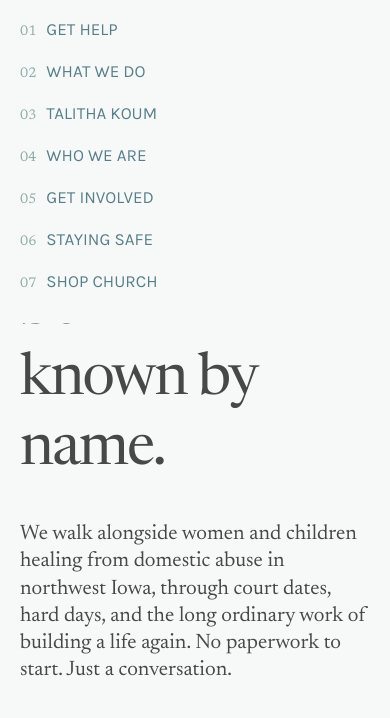
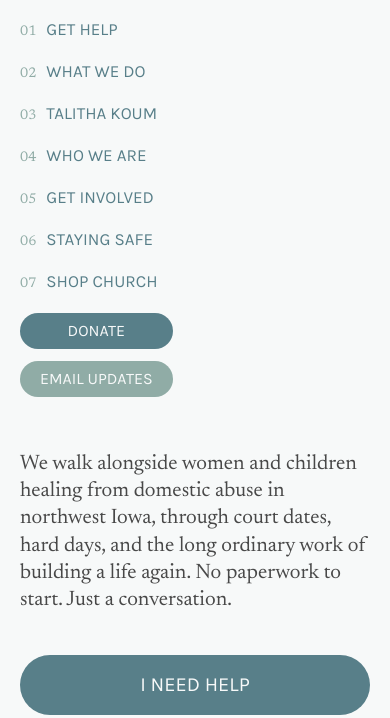
Before and after one commit to Cosmically-Creative/whispers-of-lhj-site, a plain HTML site: page index.html in a window 390 px wide. Both pictures are taken after a click on the button "Open navigation". Shown: the part 126-844 px from the top of the page. Drawn offline with Linux system fonts and the light colour scheme.

Commit message:
Refine hero section styling and layout in index.html and queries.css. Adjusted heading line breaks for better readability and updated CSS for responsive font sizing and layout enhancements.

```diff
--- a/css/queries.css
+++ b/css/queries.css
@@ -24,6 +24,10 @@
 }
 
 @media (min-width: 75.0625em) {
+    .hero-text h1 {
+        font-size: clamp(6.4rem, 5.8vw, 8.8rem);
+    }
+
     .get-help-intro,
     .what-we-do-hero-copy,
     .talitha-koum-hero-copy,
@@ -146,15 +150,17 @@
         transform: none;
     }
 
-    .nav--open .btns {
+    .js .nav--open .btns {
         display: flex;
+        flex-direction: column;
+        align-items: stretch;
+        width: max-content;
         grid-column: 1 / -1;
         gap: 1.2rem;
         padding: 0 0 2rem;
     }
 
-    .nav--open .btns .btn {
-        flex: 1;
+    .js .nav--open .btns .btn {
         text-align: center;
     }
 }
@@ -307,8 +313,12 @@
     }
 
     .hero-text {
-        max-width: 72rem;
+        max-width: 100rem;
         margin: 0 auto;
+    }
+
+    .hero-text h1 br {
+        display: none;
     }
 
     .hero-image {
```
Also changed, not shown: index.html (+1 -1 lines).
